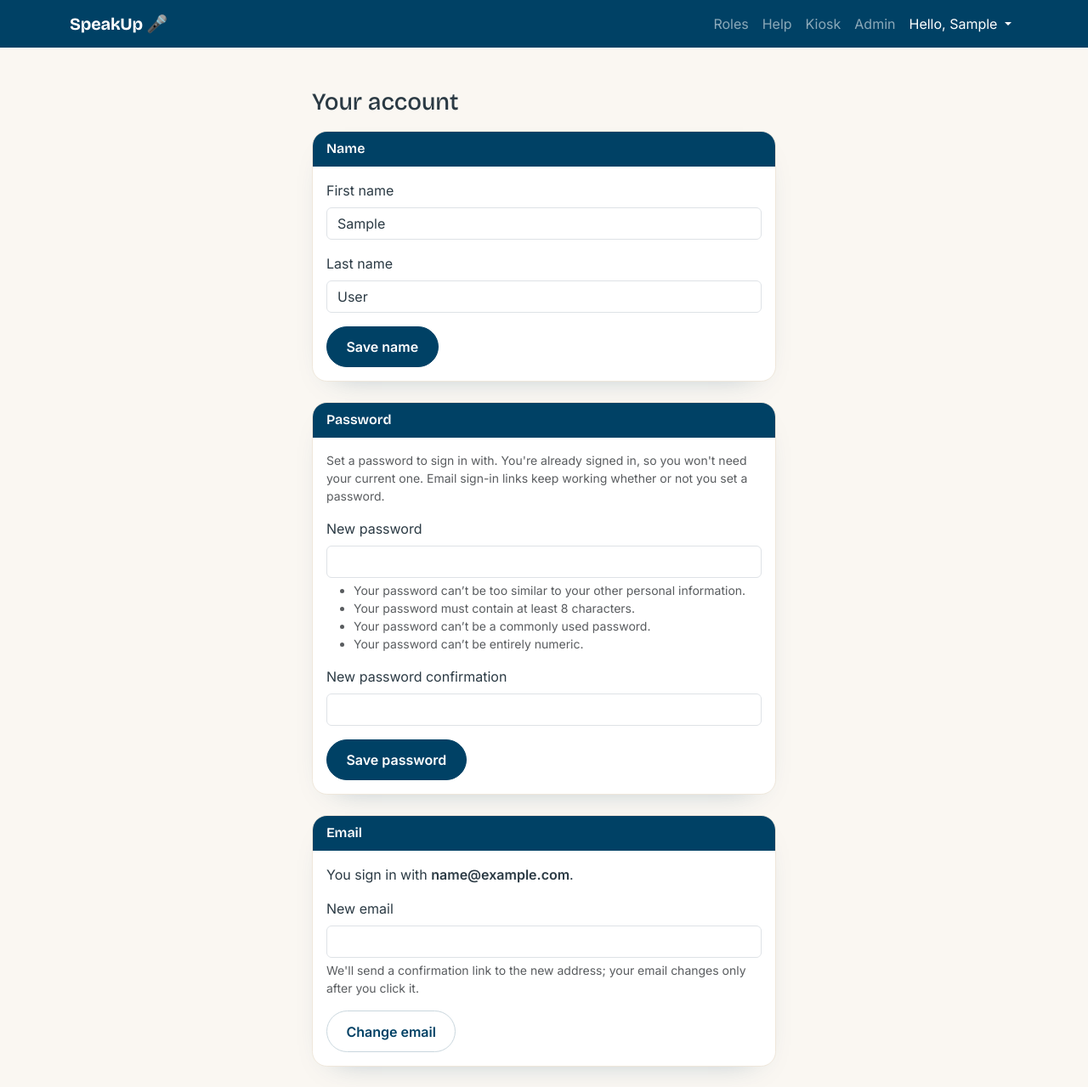
After one commit to ralatsdc/speakup, a Django app: page /account/ in a window 1280 px wide. The commit adds this page. Shown: the whole page at 85% size. Run offline with Django 4.2, Linux system fonts and the light colour scheme; the visitor is signed in with stand-in values (Sample User, id 1); some libraries are stand-ins or nearby versions.

Commit message:
Add a self-service member account page
Members had no way to manage their own account — names entered at the
kiosk couldn't be corrected, and there was no member-facing way to set a
password or change the login email. Add an account page with three
independent sections:

- Name — edit own first/last name.
- Password — set a new password. The member is already authenticated, so
  no current password is required; this is what lets magic-link members
  (issued an unknown random password at creation) set one at all.
- Email — change the login email, confirmed via a link sent to the new
  address (24h token), so a typo or someone else's address can't lock
  them out. Availability is re-checked at confirmation time.

Reach it via a new navbar dropdown (Account / Logout) that replaces the
inert "Hello, {name}" text; the greeting falls back to email, not the
now-internal username. Flash messages render via MESSAGE_TAGS mapping
error -> Bootstrap's danger.

Co-Authored-By: Claude Opus 4.8 (1M context) <noreply@anthropic.com>

```diff
--- a/config/settings.py
+++ b/config/settings.py
@@ -133,6 +133,12 @@ LOGOUT_REDIRECT_URL = "landing"
 MAGIC_LINK_MAX_AGE = 60 * 60 * 24
 EMAIL_CHANGE_MAX_AGE = 60 * 60 * 24
 
+# Map Django's "error" message tag to Bootstrap's "danger" so flash messages
+# render with the right alert colour.
+from django.contrib.messages import constants as message_constants  # noqa: E402
+
+MESSAGE_TAGS = {message_constants.ERROR: "danger"}
+
 
 # --- i18n ----------------------------------------------------------------
 LANGUAGE_CODE = "en-us"
--- a/core/templates/base.html
+++ b/core/templates/base.html
@@ -23,7 +23,6 @@
             <div class="navbar-nav ms-auto">
                 <a class="nav-link" href="{% url 'role_signups' %}">Roles</a>
                 {% if user.is_authenticated %}
-                    <span class="nav-link text-white">Hello, {{ user.first_name|default:user.username }}</span>
                     <a class="nav-link" href="{% url 'help' %}">Help</a>
 
                     {% if user.is_officer or user.is_superuser %}
@@ -35,11 +34,22 @@
                         <a class="nav-link" href="/admin/">Admin</a>
                     {% endif %}
 
-                    <!-- Add a logout button -->
-                    <form action="{% url 'logout' %}" method="post" class="d-inline">
-                        {% csrf_token %}
-                        <button class="btn nav-link" type="submit">Logout</button>
-                    </form>
+                    <div class="nav-item dropdown">
+                        <a class="nav-link dropdown-toggle text-white" href="#" id="accountMenu"
+                           role="button" data-bs-toggle="dropdown" aria-expanded="false">
+                            Hello, {{ user.first_name|default:user.email }}
+                        </a>
+                        <ul class="dropdown-menu dropdown-menu-end" aria-labelledby="accountMenu">
+                            <li><a class="dropdown-item" href="{% url 'account' %}">Account</a></li>
+                            <li><hr class="dropdown-divider"></li>
+                            <li>
+                                <form action="{% url 'logout' %}" method="post">
+                                    {% csrf_token %}
+                                    <button class="dropdown-item" type="submit">Logout</button>
+                                </form>
+                            </li>
+                        </ul>
+                    </div>
                 {% else %}
                     <a class="nav-link" href="{% url 'login' %}">Login</a>
                 {% endif %}
--- a/members/forms.py
+++ b/members/forms.py
@@ -4,7 +4,22 @@ Auth uses email as the identifier (see ``members.auth.EmailBackend``), so the
 login form relabels Django's ``username`` field as "Email"."""
 
 from django import forms
-from django.contrib.auth.forms import AuthenticationForm
+from django.contrib.auth import get_user_model
+from django.contrib.auth.forms import (
+    AuthenticationForm,
+    SetPasswordForm as AuthSetPasswordForm,
+)
+
+User = get_user_model()
+
+
+class _BootstrapMixin:
+    """Add Bootstrap's ``form-control`` class to every field's widget."""
+
+    def __init__(self, *args, **kwargs):
+        super().__init__(*args, **kwargs)
+        for field in self.fields.values():
+            field.widget.attrs.setdefault("class", "form-control")
 
 
 class EmailAuthenticationForm(AuthenticationForm):
@@ -22,3 +37,40 @@ class EmailAuthenticationForm(AuthenticationForm):
     def __init__(self, *args, **kwargs):
         super().__init__(*args, **kwargs)
         self.fields["password"].widget.attrs.update({"class": "form-control"})
+
+
+class ProfileForm(_BootstrapMixin, forms.ModelForm):
+    """Self-service editing of the member's own name."""
+
+    class Meta:
+        model = User
+        fields = ["first_name", "last_name"]
+
+
+class SetPasswordForm(_BootstrapMixin, AuthSetPasswordForm):
+    """Bootstrap-styled "set a new password" form. Used on the account page for
+    an already-authenticated member, so it never asks for the current password
+    (which magic-link members were never given)."""
+
+
+class EmailChangeForm(forms.Form):
+    """Request a change to the member's login email. The new address is only
+    applied after it's confirmed via a link sent to it (see account views), so
+    this form just validates that the address is new and not already taken."""
+
+    new_email = forms.EmailField(
+        label="New email",
+        widget=forms.EmailInput(attrs={"class": "form-control", "autocomplete": "email"}),
+    )
+
+    def __init__(self, user, *args, **kwargs):
+        self.user = user
+        super().__init__(*args, **kwargs)
+
+    def clean_new_email(self):
+        email = self.cleaned_data["new_email"].strip().lower()
+        if email == (self.user.email or "").lower():
+            raise forms.ValidationError("That's already your email address.")
+        if User.objects.filter(email__iexact=email).exclude(pk=self.user.pk).exists():
+            raise forms.ValidationError("That email address is already in use.")
+        return email
--- /dev/null
+++ b/members/templates/members/account.html
@@ -0,0 +1,84 @@
+{% extends 'base.html' %}
+{% block content %}
+<div class="row justify-content-center">
+    <div class="col-md-8 col-lg-6">
+
+        <h1 class="h3 mt-4 mb-3">Your account</h1>
+
+        {% if messages %}
+            {% for message in messages %}
+                <div class="alert alert-{{ message.tags|default:'info' }}">{{ message }}</div>
+            {% endfor %}
+        {% endif %}
+
+        {# --- Name ---------------------------------------------------------- #}
+        <div class="card mb-4">
+            <div class="card-header bg-primary text-white">Name</div>
+            <div class="card-body">
+                <form method="post" action="{% url 'account_profile' %}">
+                    {% csrf_token %}
+                    <div class="mb-3">
+                        <label class="form-label" for="{{ profile_form.first_name.id_for_label }}">First name</label>
+                        {{ profile_form.first_name }}
+                        {% for e in profile_form.first_name.errors %}<div class="text-danger small">{{ e }}</div>{% endfor %}
+                    </div>
+                    <div class="mb-3">
+                        <label class="form-label" for="{{ profile_form.last_name.id_for_label }}">Last name</label>
+                        {{ profile_form.last_name }}
+                        {% for e in profile_form.last_name.errors %}<div class="text-danger small">{{ e }}</div>{% endfor %}
+                    </div>
+                    <button type="submit" class="btn btn-primary">Save name</button>
+                </form>
+            </div>
+        </div>
+
+        {# --- Password ------------------------------------------------------ #}
+        <div class="card mb-4">
+            <div class="card-header bg-primary text-white">Password</div>
+            <div class="card-body">
+                <p class="text-muted small">
+                    Set a password to sign in with. You're already signed in, so you
+                    won't need your current one. Email sign-in links keep working
+                    whether or not you set a password.
+                </p>
+                <form method="post" action="{% url 'account_password' %}">
+                    {% csrf_token %}
+                    {% for field in password_form %}
+                        <div class="mb-3">
+                            <label class="form-label" for="{{ field.id_for_label }}">{{ field.label }}</label>
+                            {{ field }}
+                            {% for e in field.errors %}<div class="text-danger small">{{ e }}</div>{% endfor %}
+                            {% if field.help_text %}<div class="form-text">{{ field.help_text|safe }}</div>{% endif %}
+                        </div>
+                    {% endfor %}
+                    <button type="submit" class="btn btn-primary">Save password</button>
+                </form>
+            </div>
+        </div>
+
+        {# --- Email --------------------------------------------------------- #}
+        <div class="card mb-4">
+            <div class="card-header bg-primary text-white">Email</div>
+            <div class="card-body">
+                <p class="mb-3">
+                    You sign in with <strong>{{ user.email }}</strong>.
+                </p>
+                <form method="post" action="{% url 'account_email' %}">
+                    {% csrf_token %}
+                    <div class="mb-3">
+                        <label class="form-label" for="{{ email_form.new_email.id_for_label }}">New email</label>
+                        {{ email_form.new_email }}
+                        {% for e in email_form.new_email.errors %}<div class="text-danger small">{{ e }}</div>{% endfor %}
+                        <div class="form-text">
+                            We'll send a confirmation link to the new address; your
+                            email changes only after you click it.
+                        </div>
+                    </div>
+                    <button type="submit" class="btn btn-outline-primary">Change email</button>
+                </form>
+            </div>
+        </div>
+
+    </div>
+</div>
+{% endblock %}
--- a/members/urls.py
+++ b/members/urls.py
@@ -2,9 +2,14 @@
 
 from django.urls import path
 
-from . import auth_views
+from . import account_views, auth_views
 
 urlpatterns = [
     path("accounts/magic-link/", auth_views.magic_link_request, name="magic_link_request"),
     path("accounts/magic-link/<str:token>/", auth_views.magic_link_login, name="magic_link_login"),
+    path("account/", account_views.account, name="account"),
+    path("account/name/", account_views.account_profile, name="account_profile"),
+    path("account/password/", account_views.account_password, name="account_password"),
+    path("account/email/", account_views.account_email, name="account_email"),
+    path("account/email/confirm/<str:token>/", account_views.account_email_confirm, name="account_email_confirm"),
 ]
```
Also changed, not shown: members/account_views.py (added, +101 -0 lines), members/emails.py (+20 -1 lines), members/tests.py (+92 -1 lines).
